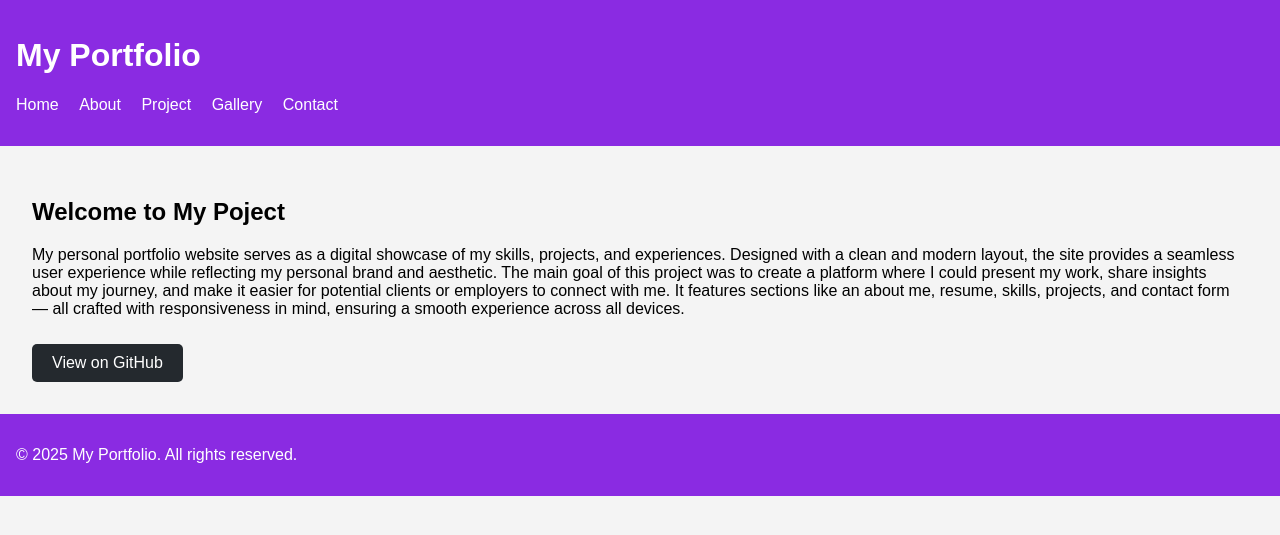
After one commit to atharvkabade/portfolio, a PHP site: page /project.php in a window 1280 px wide. The commit adds this page. Shown: the top 535 px of the page. Run offline with PHP 8.4, Linux system fonts and the light colour scheme.

Commit message:
created a new file as project.php which store my project on githup

```diff
--- a/includes/header.php
+++ b/includes/header.php
@@ -13,7 +13,8 @@
         <ul>
             <li><a href="index.php">Home</a></li>
             <li><a href="about.php">About</a></li>
-            <li><a href="services.php">Services</a></li>
+            <!-- <li><a href="services.php">Services</a></li> -->
+            <li><a href="project.php">Project</a></li>
             <li><a href="gallery.php">Gallery</a></li>
             <li><a href="contact.php">Contact</a></li>
         </ul>
--- /dev/null
+++ b/project.php
@@ -0,0 +1,10 @@
+<?php include 'includes/header.php'; ?>
+<h2>Welcome to My Poject</h2>
+<p>My personal portfolio website serves as a digital showcase of my skills, projects, and experiences.
+    Designed with a clean and modern layout, the site provides a seamless user experience while reflecting my personal brand and aesthetic.
+    The main goal of this project was to create a platform where I could present my work, share insights about my journey, and make it easier for potential clients or employers to connect with me.
+    It features sections like an about me, resume, skills, projects, and contact form — all crafted with responsiveness in mind, ensuring a smooth experience across all devices.</p>
+    <a href="https://github.com/atharvkabade/portfolio" target="_blank" style="display: inline-block; padding: 10px 20px; background-color: #24292e; color: white; text-decoration: none; border-radius: 5px; margin-top: 10px;">
+    View on GitHub
+</a>
+<?php include 'includes/footer.php'; ?>
```
